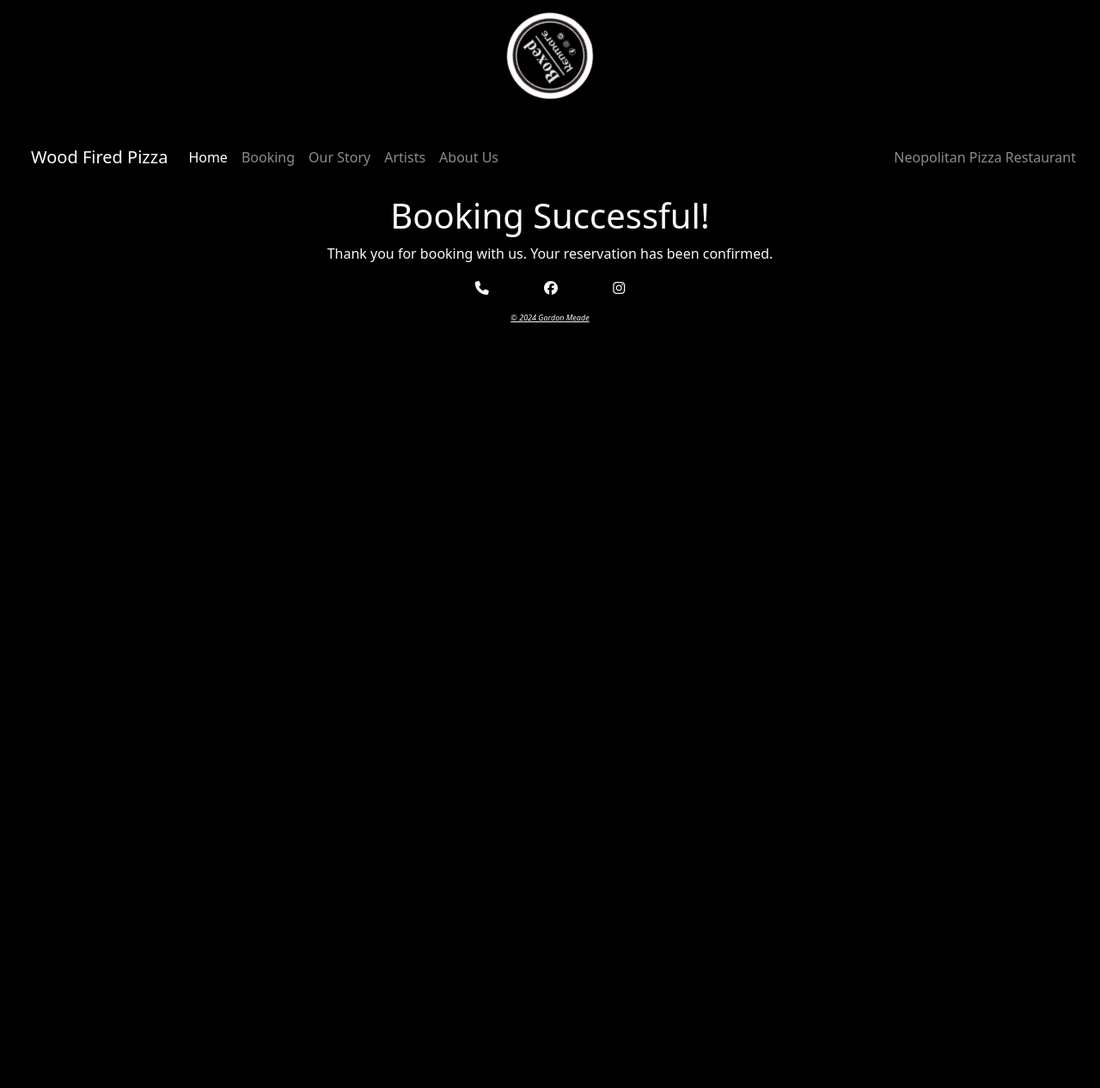
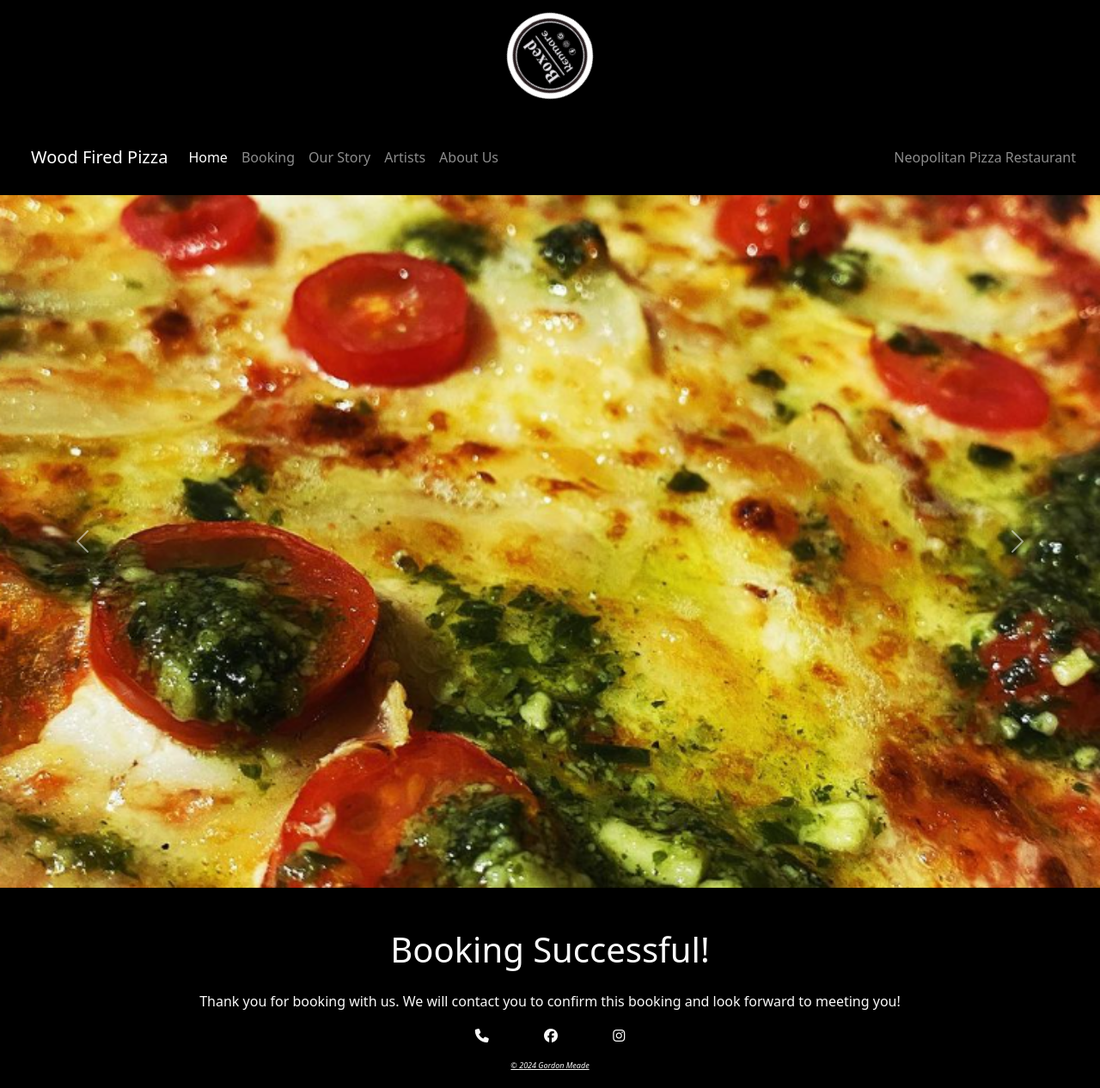
Before and after one commit to Gordon-Meade/boxedpizza, a Django app: page /booking/booking-success/ in a window 1280 px wide. Shown: the whole page at 86% size. Before the commit the page ends 375 px from the top, so only its background shows below. Run offline with Django 3.2, Linux system fonts and the light colour scheme; some libraries are stand-ins or nearby versions.

Commit message:
Booking_Sucess page finished

```diff
--- a/bookings/templates/booking/booking_success.html
+++ b/bookings/templates/booking/booking_success.html
@@ -1,9 +1,43 @@
 {% extends 'base.html' %}
 
+{% load static %}
+
+{% block css %}
+<link rel="stylesheet" type="text/css" href="{% static 'css/booking_successful.css' %}">
+{% endblock %}
+
+
+
 {% block content %}
-<body>
-    <h1>Booking Successful!</h1>
-    <p>Thank you for booking with us. Your reservation has been confirmed.</p>
-    <!-- You can add more content here as needed -->
-</body>
+<div class="carousel-container">
+    <!-- Carousel -->
+    <div id="carouselExampleFade" class="carousel slide carousel-fade" data-bs-ride="carousel">
+        <div class="carousel-inner">
+            <div class="carousel-item active">
+                <img src="{% static 'images/tomatopesto.png' %}" class="d-block w-100 h-80" alt="tomato and pesto pizza">
+            </div>
+            <div class="carousel-item">
+                <img src="{% static 'images/pear_rocket.png' %}" class="d-block w-100" alt="Pear and Rocket pizza">
+            </div>
+        </div>
+        <button class="carousel-control-prev" type="button" data-bs-target="#carouselExampleFade" data-bs-slide="prev">
+            <span class="carousel-control-prev-icon" aria-hidden="true"></span>
+            <span class="visually-hidden">Previous</span>
+        </button>
+        <button class="carousel-control-next" type="button" data-bs-target="#carouselExampleFade" data-bs-slide="next">
+            <span class="carousel-control-next-icon" aria-hidden="true"></span>
+            <span class="visually-hidden">Next</span>
+        </button>
+    </div>
+    <!-- Overlay Content -->
+    <div class="overlay">
+        <div class="overlay-content">
+            <h1 class="mt-5">Booking Successful!</h1>
+            <p class="mt-4">Thank you for booking with us. We will contact you to confirm this booking and look forward to meeting you!</p>
+        </div>
+    </div>
+</div>
+
+
+
 {% endblock %}
```
Also changed, not shown: static/css/booking_successful.css (added, +47 -0 lines), db.sqlite3, static/css/style.css (line endings or trailing spaces), static/images/pear_rocket.png (added), static/images/tomatopesto.png (added), 5 other files.
